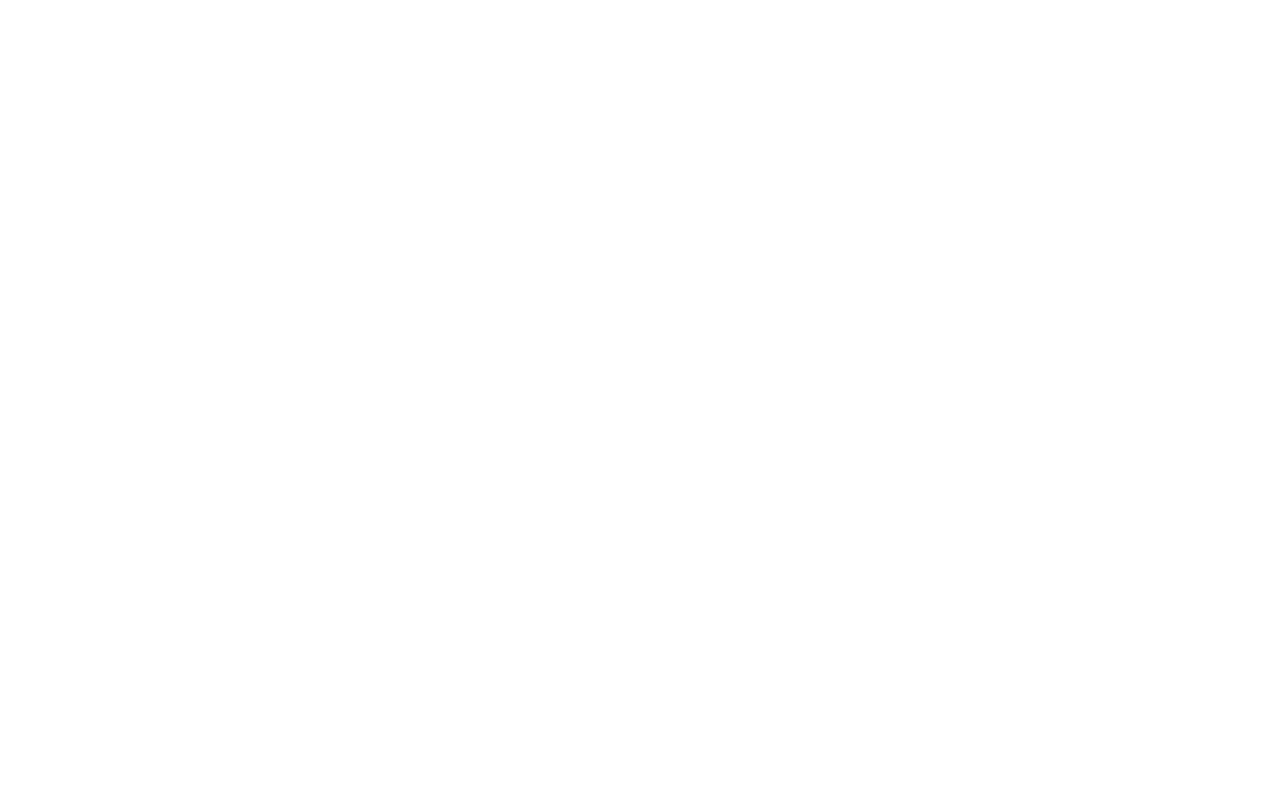
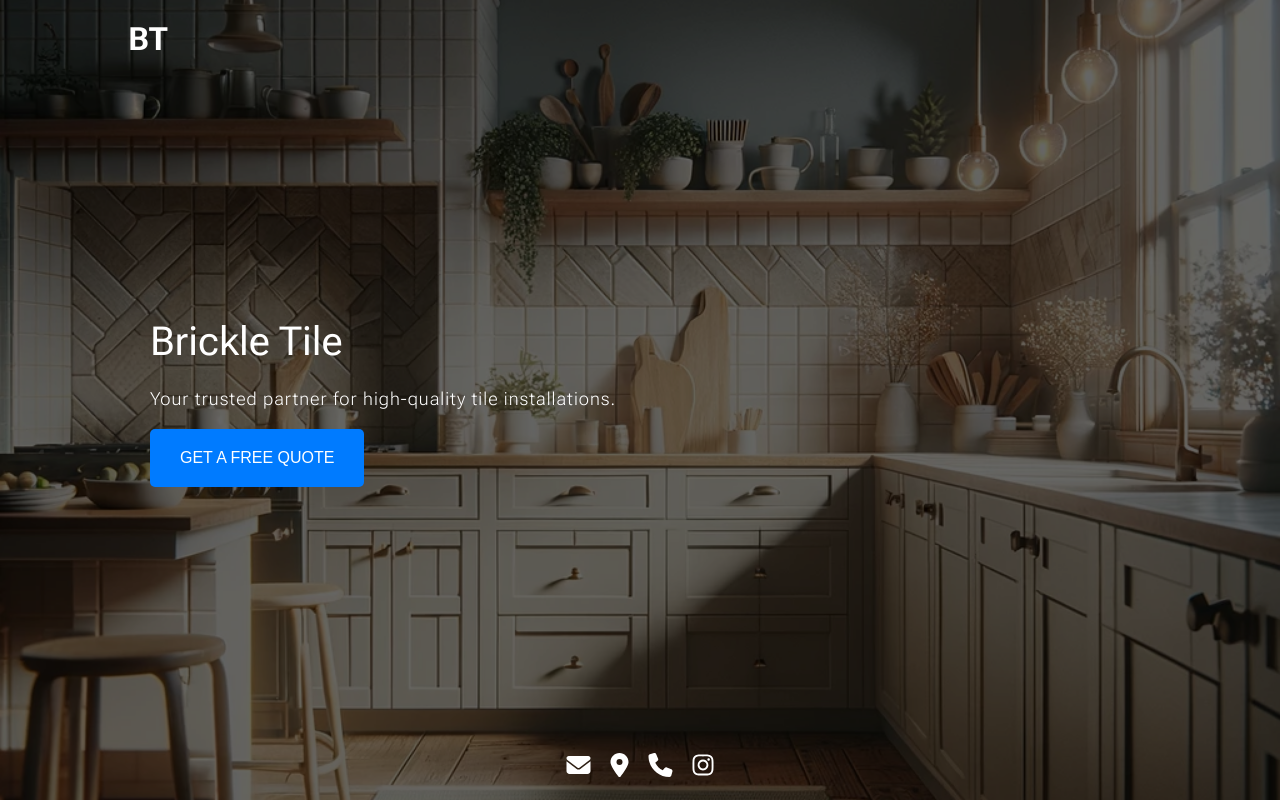
Before and after one commit to Santiago-Betancur/brickle-tile-website, a React (Create React App) app: page / in a window 1280 px wide. Before the commit this address had no page. Built offline with nearby package versions, Linux system fonts and the light colour scheme; the HTML template or start-up script is replaced by a standard one; a web font is replaced by a local one.

Commit message:
page automatically loads on Hero landing page

```diff
--- a/src/App.js
+++ b/src/App.js
@@ -13,7 +13,8 @@
     <Navbar />
     <div className="App">
       <Routes>
-        <Route path="/hero-section" element={<HeroSection />} />
+        <Route path="/" element={<HeroSection />} />
+        <Route path="/hero-section" element={<HeroSection />} /> {/* Additional Route for HeroSection */}
         <Route path="/about-us" element={<AboutUs />} />
         <Route path="/services" element={<Services />} />
       </Routes>
```
